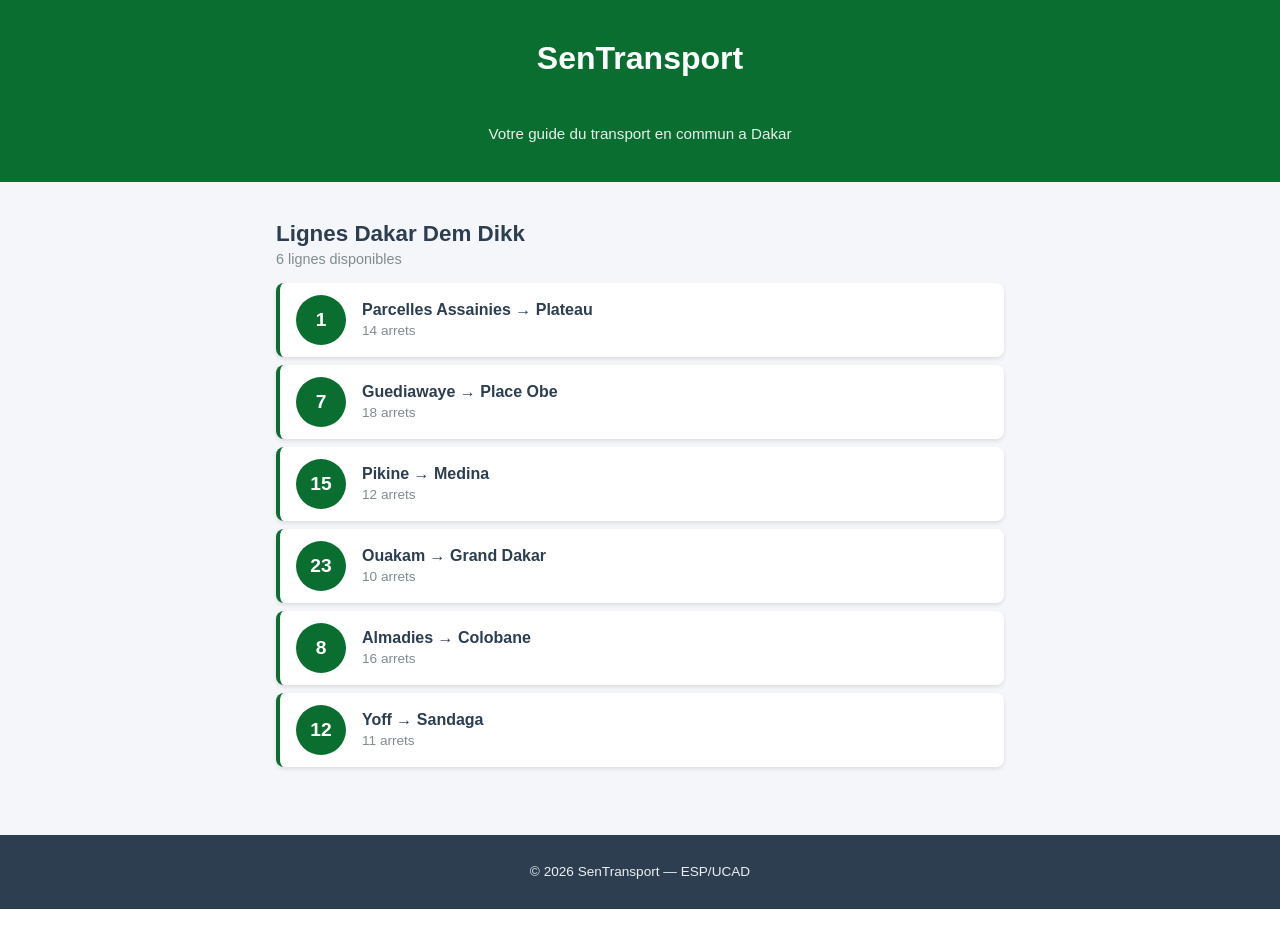
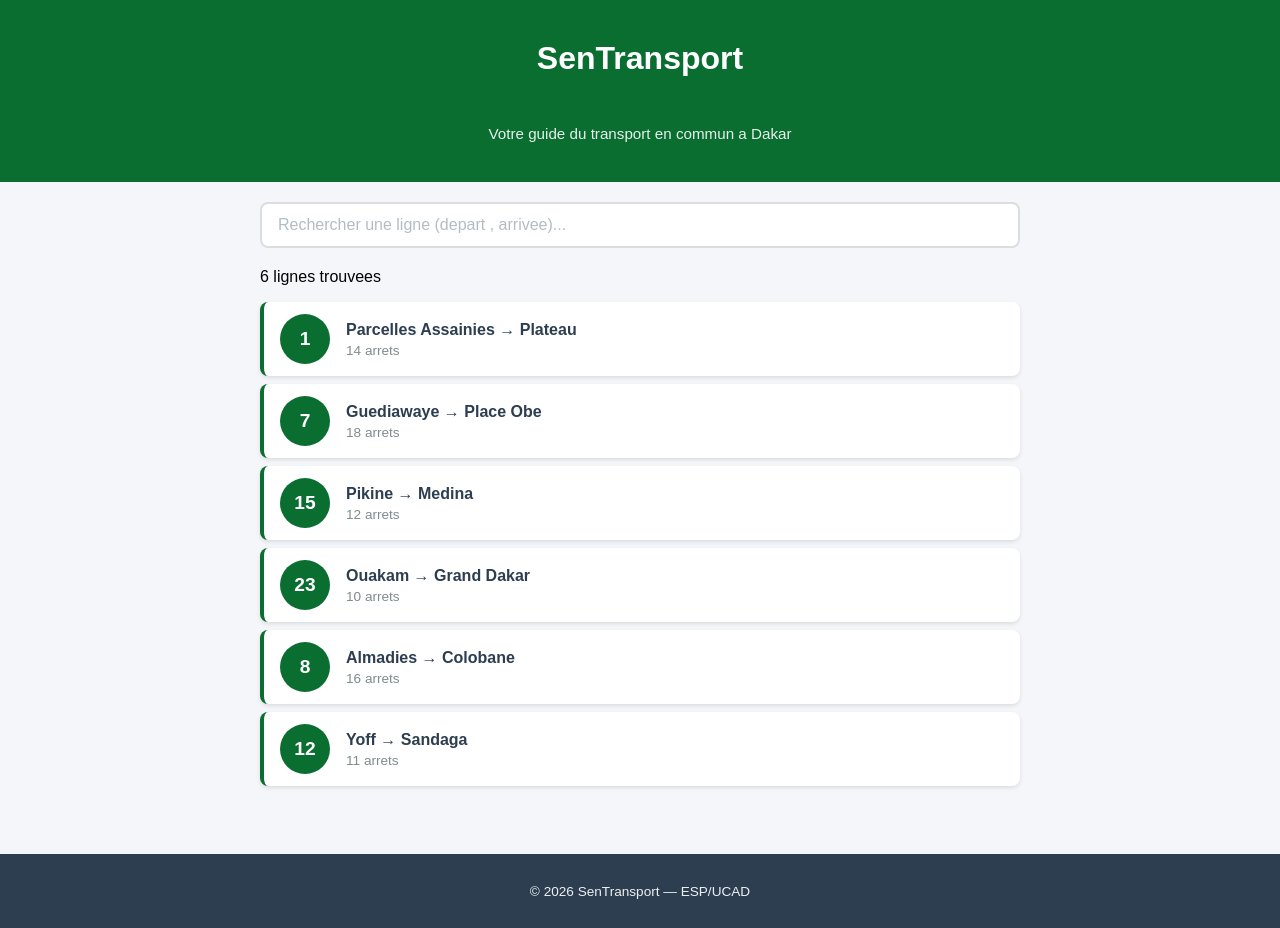
Before and after one commit to Daoudesp/Sentransport, a React (Create React App) app: page / in a window 1280 px wide. Built offline with nearby package versions, Linux system fonts and the light colour scheme.

Commit message:
Lab 3 : etat, recherche et selection de lignes

```diff
--- a/src/App.css
+++ b/src/App.css
@@ -20,3 +20,18 @@
     padding: 12px;
   }
 }
+@media(max-width:600px){
+  .contenu{
+    padding:12px;
+  }
+  .ligne-bus{
+    padding:10px 12px;
+  }
+  .ligne-numero{
+    width:40px;
+    height:40px;
+    font-size:1rem;
+    margin-right:12px;
+  }
+
+}
--- a/src/App.js
+++ b/src/App.js
@@ -1,25 +1,61 @@
+
+import {useState} from 'react';
 import './App.css';
 import Header from './Header';
-import ListeLignes from './ListeLignes';
+import Recherche from './Recherche';
+import LigneBus from './LigneBus';
+import DetailLigne from './DetailLigne';
 import Footer from './Footer';
 
-function App() {
-  const lignes = [
-    { id: 1, numero: "1",  depart: "Parcelles Assainies", arrivee: "Plateau",      arrets: 14 },
-    { id: 2, numero: "7",  depart: "Guediawaye",          arrivee: "Place Obe",    arrets: 18 },
-    { id: 3, numero: "15", depart: "Pikine",              arrivee: "Medina",       arrets: 12 },
-    { id: 4, numero: "23", depart: "Ouakam",              arrivee: "Grand Dakar",  arrets: 10 },
-    { id: 5, numero: "8",  depart: "Almadies",            arrivee: "Colobane",     arrets: 16 },
-    { id: 6, numero: "12", depart: "Yoff",                arrivee: "Sandaga",      arrets: 11 },
+function App(){
+  const [recherche,setRecherche]=useState("");
+  const [ligneSelectionnee,setLigneSelectionnee]=useState(null);
+
+  const lignes=[
+    {id:1,numero:"1",depart:"Parcelles Assainies",arrivee:"Plateau",arrets:14,listeArrets:["Parcelles U14","Parcelles U10","Camberene","Patte d'Oie","Grand Dakar","Colobane","Ponty","Plateau"]},
+    {id:2,numero:"7",depart:"Guediawaye",arrivee:"Place Obe",arrets:18,listeArrets:["Guediawaye","Pikine","Thiaroye","Keur Massar","Grand Yoff","Parcelles","Liberte 6","Place Obe"]},
+    {id:3,numero:"15",depart:"Pikine",arrivee:"Medina",arrets:12,listeArrets:["Pikine Centre","Thiaroye Gare","Hann","Colobane","Fass","Medina"]},
+    {id:4,numero:"23",depart:"Ouakam",arrivee:"Grand Dakar",arrets:10,listeArrets:["Ouakam Village","Mermoz","Fann","Point E","Liberte 5","Grand Dakar"]},
+    {id:5,numero:"8",depart:"Almadies",arrivee:"Colobane",arrets:16,listeArrets:["Almadies","Ngor","Yoff","Ouest Foire","Liberte 6","Colobane"]},
+    {id:6,numero:"12",depart:"Yoff",arrivee:"Sandaga",arrets:11,listeArrets:["Yoff Village","Aeroport LSS","Parcelles U17","Grand Yoff","HLM","Sandaga"]},
   ];
 
-  return (
+  const lignesFiltrees=lignes.filter(l=>
+    l.depart.toLowerCase().includes(recherche.toLowerCase())||
+    l.arrivee.toLowerCase().includes(recherche.toLowerCase())||
+    l.numero.includes(recherche)
+  );
+
+  function handleClickLigne(ligne){
+    if(ligneSelectionnee&&ligneSelectionnee.id===ligne.id){
+      setLigneSelectionnee(null);
+    }else{
+      setLigneSelectionnee(ligne);
+    }
+  }
+
+  return(
     <div className="App">
-      <Header />
+      <Header/>
       <main className="contenu">
-        <ListeLignes lignes={lignes} />
+        <Recherche valeur={recherche} onChange={setRecherche}/>
+        <p className="resultat-recherche">
+          {lignesFiltrees.length} ligne{lignesFiltrees.length>1?'s':''} trouvee{lignesFiltrees.length>1?'s':''}
+        </p>
+        {lignesFiltrees.map(ligne=>(
+          <LigneBus
+            key={ligne.id}
+            numero={ligne.numero}
+            depart={ligne.depart}
+            arrivee={ligne.arrivee}
+            arrets={ligne.arrets}
+            estSelectionnee={ligneSelectionnee&&ligneSelectionnee.id===ligne.id}
+            onClick={()=>handleClickLigne(ligne)}
+          />
+        ))}
+        {ligneSelectionnee&&<DetailLigne ligne={ligneSelectionnee}/>}
       </main>
-      <Footer />
+      <Footer/>
     </div>
   );
 }
--- /dev/null
+++ b/src/DetailLigne.css
@@ -0,0 +1,58 @@
+.detail-ligne{
+  background-color:#ffffff;
+  border:2px solid #0a6e31;
+  border-radius:8px;
+  padding:20px;
+  margin-top:16px;
+  animation:slideDown 0.3s ease;
+}
+@keyframes slideDown{
+  from{opacity:0;transform:translateY(-10px);}
+  to{opacity:1;transform:translateY(0);}
+}
+.detail-titre{
+  color:#0a6e31;
+  margin:0 0 8px 0;
+  font-size:1.2rem;
+}
+.detail-info{
+  color:#7f8c8d;
+  margin:0 0 16px 0;
+  font-size:0.9rem;
+}
+.detail-arrets h4{
+  color:#2c3e50;
+  margin:0 0 8px 0;
+}
+.detail-liste{
+  list-style:none;
+  padding:0;
+  margin:0;
+}
+.detail-arret{
+  display:flex;
+  align-items:center;
+  padding:8px 0;
+  border-bottom:1px solid #f0f0f0;
+}
+.detail-arret:last-child{
+  border-bottom:none;
+}
+.arret-numero{
+  background-color:#0a6e31;
+  color:white;
+  width:28px;
+  height:28px;
+  border-radius:50%;
+  display:flex;
+  align-items:center;
+  justify-content:center;
+  font-size:0.8rem;
+  font-weight:bold;
+  margin-right:12px;
+  flex-shrink:0;
+}
+.arret-nom{
+  color:#2c3e50;
+  font-size:0.95rem;
+}
--- /dev/null
+++ b/src/DetailLigne.js
@@ -0,0 +1,25 @@
+import './DetailLigne.css';
+function DetailLigne({ligne}){
+  return(
+    <div className="detail-ligne">
+      <h3 className="detail-titre">
+        Ligne {ligne.numero} : {ligne.depart} &rarr; {ligne.arrivee}
+      </h3>
+      <p className="detail-info">
+        {ligne.arrets} arrets sur ce trajet
+      </p>
+      <div className="detail-arrets">
+        <h4>Arrets principaux :</h4>
+        <ul className="detail-liste">
+          {ligne.listeArrets.map((arret,index)=>(
+            <li key={index} className="detail-arret">
+              <span className="arret-numero">{index+1}</span>
+              <span className="arret-nom">{arret}</span>
+            </li>
+          ))}
+        </ul>
+      </div>
+    </div>
+  );
+}
+export default DetailLigne;
--- a/src/LigneBus.css
+++ b/src/LigneBus.css
@@ -47,3 +47,10 @@
   color: #7f8c8d;
   margin-top: 4px;
 }
+.ligne-bus-active{
+  border-left:4px solid #e67e22;
+  background-color:#fef9f3;
+}
+.ligne-bus-active .ligne-numero{
+  background-color:#e67e22;
+}
--- a/src/LigneBus.js
+++ b/src/LigneBus.js
@@ -1,15 +1,18 @@
 import './LigneBus.css';
-
-function LigneBus({ numero, depart, arrivee, arrets }) {
-  return (
-    <div className="ligne-bus">
+function LigneBus({numero,depart,arrivee,arrets,estSelectionnee,onClick}){
+  return(
+    <div
+      className={`ligne-bus ${estSelectionnee?'ligne-bus-active':''}`}
+      onClick={onClick}
+    >
       <div className="ligne-numero">{numero}</div>
       <div className="ligne-info">
-        <span className="ligne-trajet">{depart} &rarr; {arrivee}</span>
+        <span className="ligne-trajet">
+          {depart} &rarr; {arrivee}
+        </span>
         <span className="ligne-arrets">{arrets} arrets</span>
       </div>
     </div>
   );
 }
-
 export default LigneBus;
--- /dev/null
+++ b/src/Recherche.css
@@ -0,0 +1,19 @@
+.recherche{
+  margin-bottom:20px;
+}
+.recherche-input{
+  width:100%;
+  padding:12px 16px;
+  font-size:1rem;
+  border:2px solid #dcdde1;
+  border-radius:8px;
+  outline:none;
+  box-sizing:border-box;
+  transition:border-color 0.2s;
+}
+.recherche-input:focus{
+  border-color:#0a6e31;
+}
+.recherche-input::placeholder{
+  color:#b2bec3;
+}
--- /dev/null
+++ b/src/Recherche.js
@@ -0,0 +1,15 @@
+import './Recherche.css';
+function Recherche({valeur,onChange}){
+  return(
+    <div className="recherche">
+      <input
+        type="text"
+        className="recherche-input"
+        placeholder="Rechercher une ligne (depart , arrivee)..."
+        value={valeur}
+        onChange={e=>onChange(e.target.value)}
+      />
+    </div>
+  );
+}
+export default Recherche;
```
